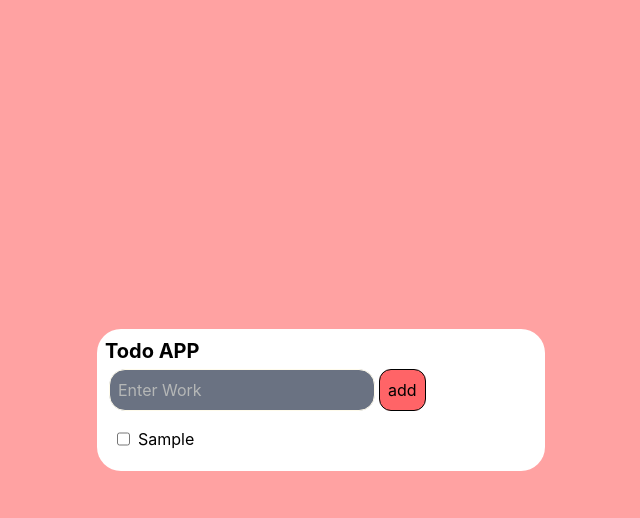
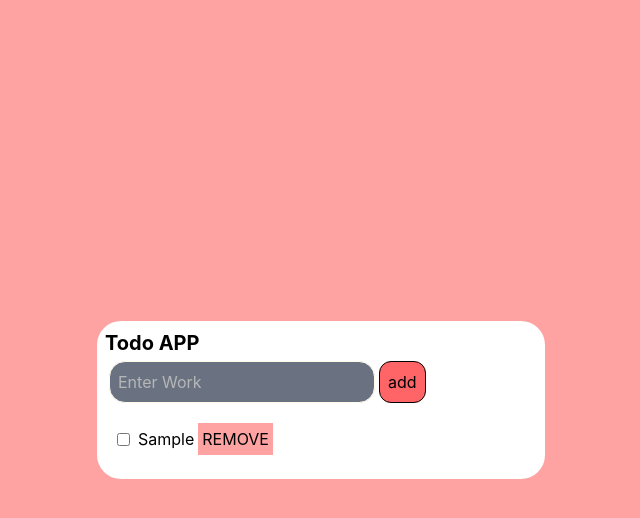
Before and after one commit to anas-faiz/todo_test_2, a React (Vite) app: page / in a window 1280 px wide. Both pictures are taken after typing "Sample" into the empty fields and a click on the button "add". Shown: the top 518 px of the page, without its empty margins (319-959 px from the left). Built offline with nearby package versions, Linux system fonts and the light colour scheme.

Commit message:
remove functionality added

```diff
--- a/src/components/TodoList.tsx
+++ b/src/components/TodoList.tsx
@@ -1,5 +1,5 @@
 import { useDispatch, useSelector } from "react-redux"
-import { updateStatus, type Todo } from "../utils/TodoDataSLice";
+import { deleteTodo, updateStatus, type Todo } from "../utils/TodoDataSLice";
 
 const TodoList =()=>{
 
@@ -9,6 +9,9 @@ const TodoList =()=>{
     const handleClick=(id : number)=>{
         dispatch(updateStatus(id))
     }
+    const handleDeleteTodo = (id : number)=>{
+    dispatch(deleteTodo(id))
+}
 
     return(
         <div className="p-1 m-2" >
@@ -19,15 +22,17 @@ const TodoList =()=>{
                 </div>):(
                     todo.map((t : Todo)=>(
                         <div key={t.id}>
-                            <div className="flex" >
+                            <div className="flex items-center" >
                             <input
                             className={"p-1 mr-2" }
                             type="checkbox"
+                            checked = {t.status == "green"}
                             onChange={()=>handleClick(t.id)}
                             />
                             <p className={t.status == "green" ? "line-through text-gray-400" : ""}  >
                             {t.text}
                             </p>
+                            <button className="p-1 m-1 bg-red-300" onClick={()=>handleDeleteTodo(t.id)}>REMOVE</button>
                             </div>
                         </div>
                     ))
--- a/src/utils/TodoDataSLice.ts
+++ b/src/utils/TodoDataSLice.ts
@@ -26,10 +26,17 @@ const TodoDataSlice = createSlice({
             if(todo){
                 todo.status = "green"
             }
+        },
+        deleteTodo:(state,action)=>{
+            const todo = state.value.find(t=>t.id == action.payload);
+
+            if(todo){
+                state.value = state.value.filter(t=> t.id !== todo.id)
+            }
         }
     }
 })
 
-export const {addData,updateStatus} = TodoDataSlice.actions
+export const {addData,updateStatus,deleteTodo} = TodoDataSlice.actions
 
 export default TodoDataSlice.reducer
```
Also changed, not shown: src/utils/helperFunctions.ts (added).
